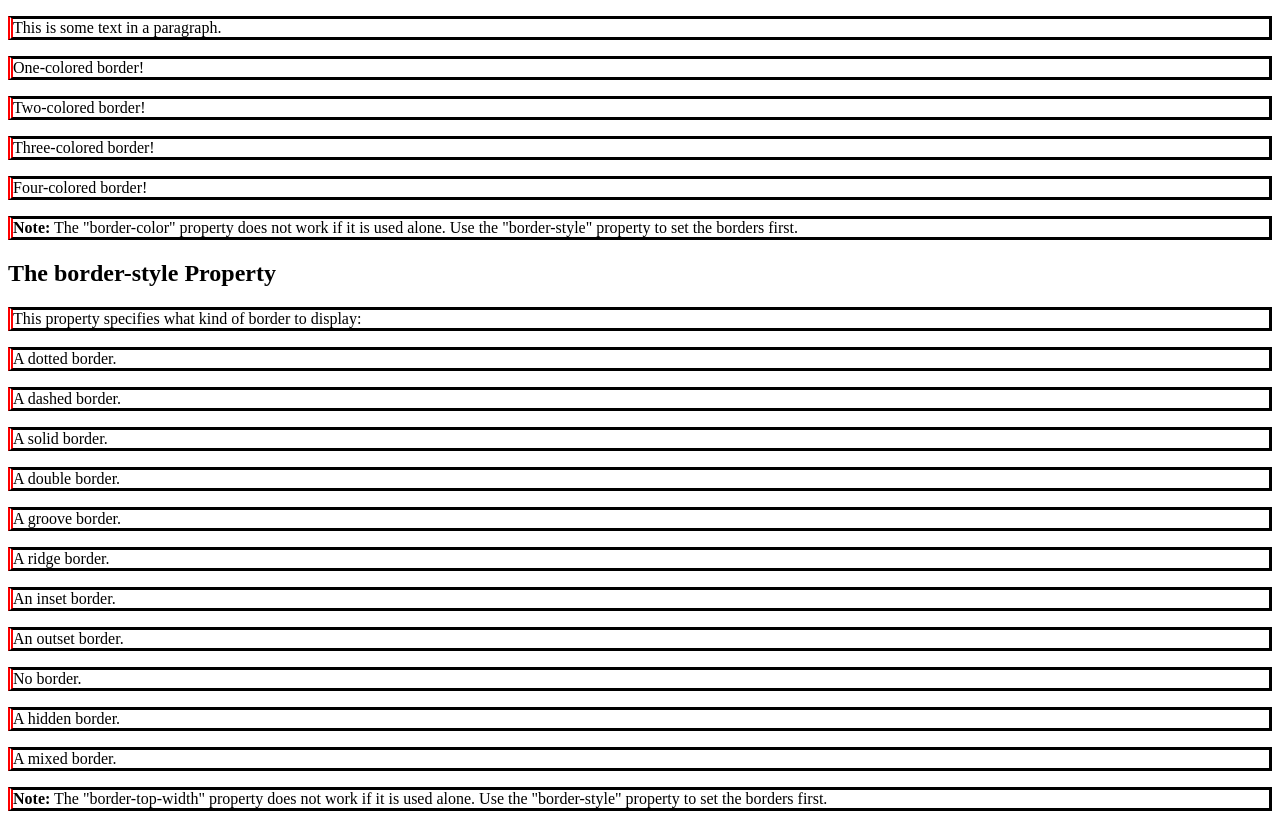
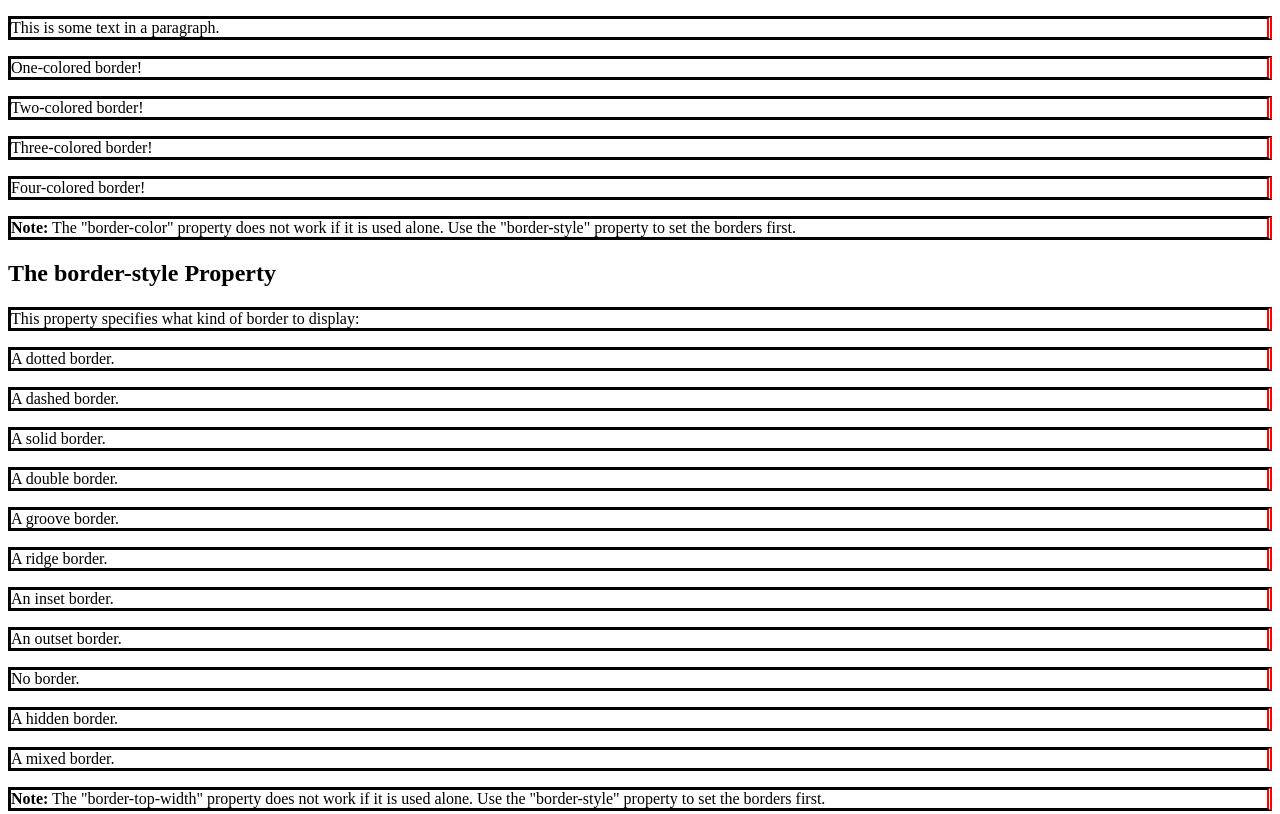
Before and after one commit to thanhpham091790/css3, a plain HTML site: page index.html in a window 1280 px wide. Shown: the top 814 px of the page. Drawn offline with Linux system fonts and the light colour scheme.

Commit message:
All the right border properties in one declaration

```diff
--- a/index.html
+++ b/index.html
@@ -106,11 +106,12 @@
             */
             p{
                 border-style: solid;
-                border-left: thick double #ff0000;
+                border-right: thick double #ff0000;
             }
         </style>
     </head>
     <body>
+        <!-- All the right border properties in one declaration -->
         <!-- All the left border properties in one declaration -->
         <!-- All the bottom border properties in one declaration -->
         <!-- All the top border properties in one declaration -->
```
